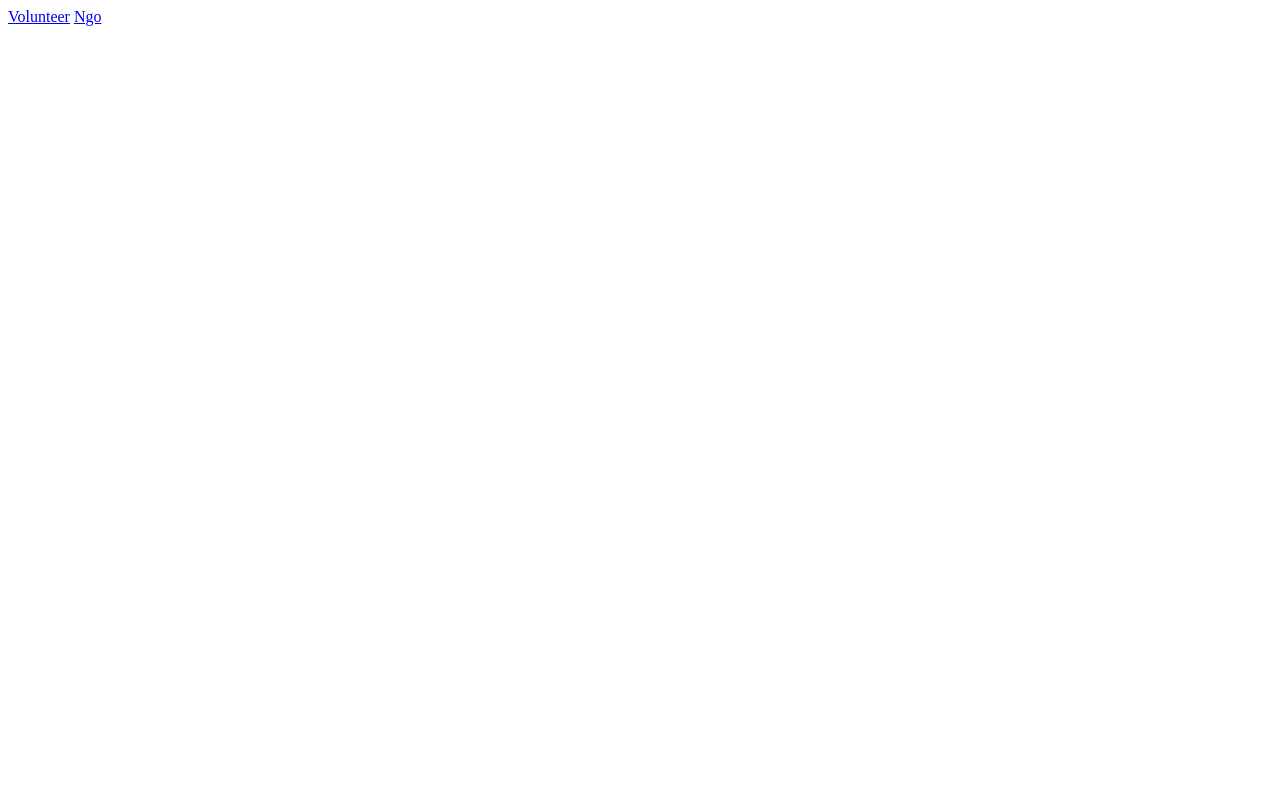
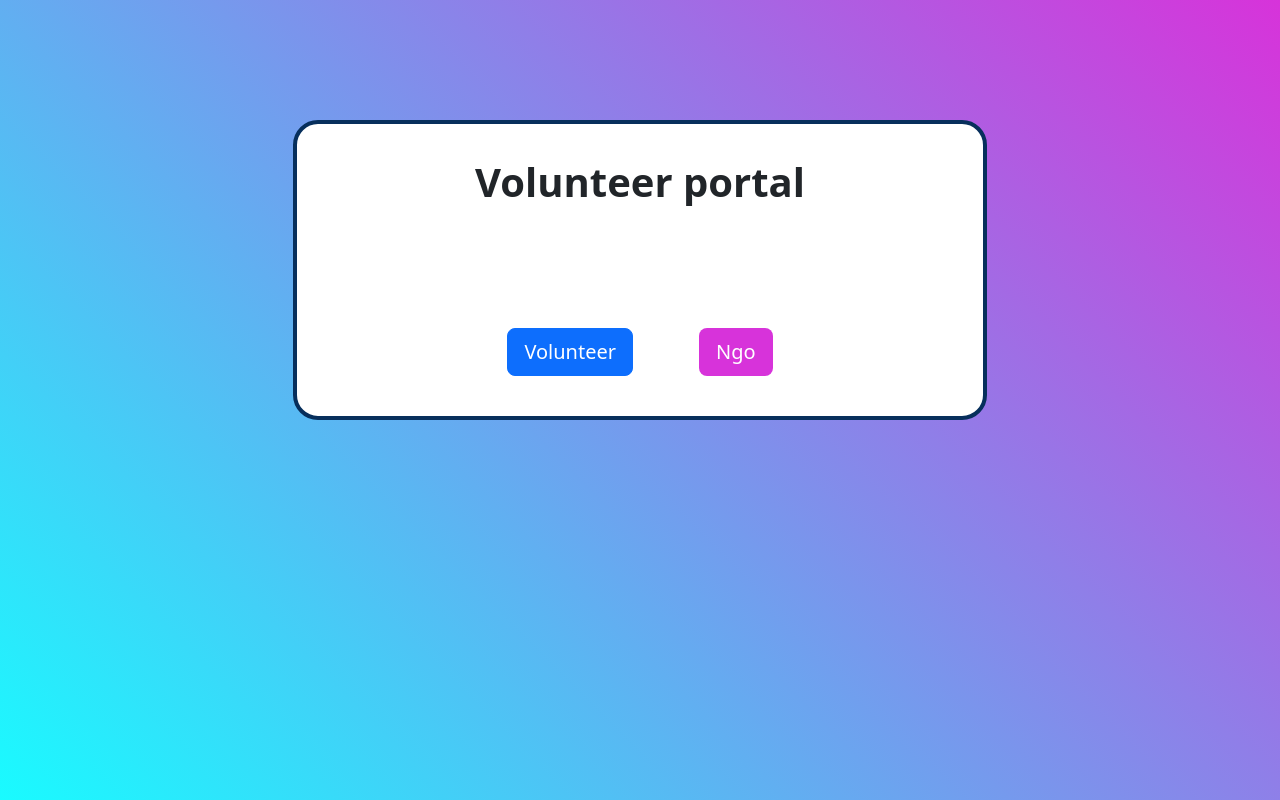
Before and after one commit to RaymanMoha/projectPortfolio, a Flask app: page / in a window 1280 px wide. Before the commit the page is almost empty. Run offline with Flask 3, Linux system fonts and the light colour scheme.

Commit message:
better ui

```diff
--- a/Templates/home.html
+++ b/Templates/home.html
@@ -3,9 +3,65 @@
 <head>
     <meta charset="UTF-8">
     <title>Welcome user!!</title>
+    <link href="https://cdn.jsdelivr.net/npm/bootstrap@5.3.0-alpha1/dist/css/bootstrap.min.css" rel="stylesheet" integrity="sha384-GLhlTQ8iRABdZLl6O3oVMWSktQOp6b7In1Zl3/Jr59b6EGGoI1aFkw7cmDA6j6gD" crossorigin="anonymous">
+    <script src="https://cdn.jsdelivr.net/npm/bootstrap@5.3.0-alpha1/dist/js/bootstrap.bundle.min.js" integrity="sha384-w76AqPfDkMBDXo30jS1Sgez6pr3x5MlQ1ZAGC+nuZB+EYdgRZgiwxhTBTkF7CXvN" crossorigin="anonymous"></script>
+    <style>
+        .background-image {
+            background-color: #19fbff;
+            background-image: linear-gradient(45deg, #19fbff 0%, #d733da 100%);
+            background-size: cover;
+            background-repeat: no-repeat;
+            width: auto;
+            height: 100vh;
+        }
+        .container {
+            display: flex;
+            height: 300px;
+            width:fit-content;
+            background-color: rgb(255, 255, 255);
+            border: 4px solid rgb(7, 47, 92);
+            gap: 40px;
+            align-items: center;
+            justify-content: center;
+            flex-wrap: wrap;
+            border-radius: 25px;
+        }
+        .item {
+            align-items: center;
+            justify-items: center;
+        }
+        h1 {
+            font-weight:700;
+            text-align: center;
+        }
+        .full-width {
+            flex-basis: 100%;
+        }
+        .btn {
+            color: white;
+        }
+        .btn-purple{
+            background: #d733da;
+        }
+        .btn-purple:hover {
+            background-color: #d733da;
+            color: white;
+        }
+    </style>
 </head>
 <body>
-    <a href="{{ url_for('loginVolunteer') }}" class="btn">Volunteer</a>
-    <a href="{{ url_for('loginNgo') }}" class="btn">Ngo</a>
+    <div class="background-image">
+        </br></br></br></br></br>
+        <div class="container">
+          <div class="item full-width">
+            <h1>Volunteer portal</h1></div>
+          <div class="item">
+            <a href="{{ url_for('Volunteer') }}" class="btn">
+              <button class="btn btn-primary text-nowrap btn-lg" type="button">Volunteer</button></a></div>
+          <div class="item">
+            <a href="{{ url_for('loginNgo') }}" class="btn">
+              <button class="btn btn-purple text-nowrap btn-lg" type="button">Ngo</button></a></div>
+          </div>
+    </div>
 </body>
 </html>
```
